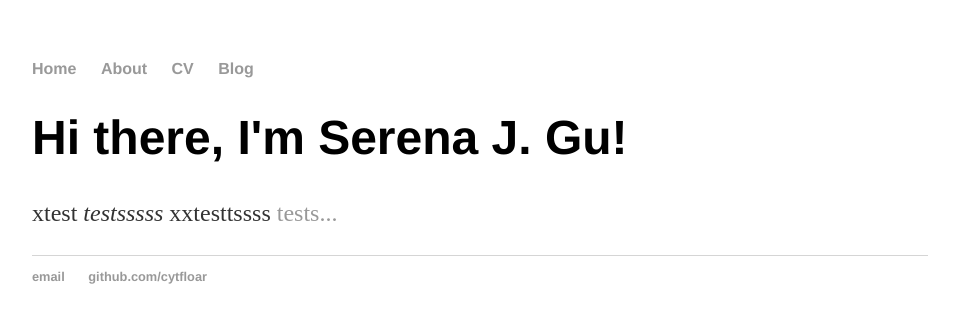
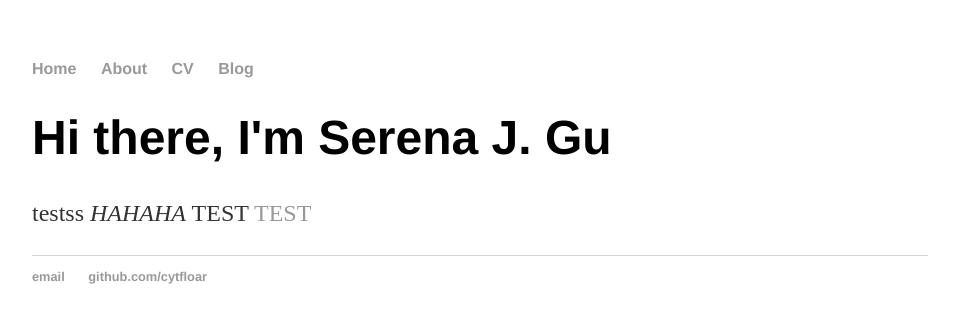
Before and after one commit to cytfloar/serenajgu.github.io, a Jekyll site: the page built from index.html, in a window 1280 px wide. Shown: the top 323 px of the page, without its empty margins (160-1119 px from the left). Built offline with Jekyll 4.4.1, drawn with Linux system fonts in a browser that asks for light colours.

Commit message:
Update index.html

```diff
--- a/index.html
+++ b/index.html
@@ -1,30 +1,8 @@
-<!DOCTYPE html>
-<html>
-	<head>
-		<title>Serena J. Gu</title>
-		<!-- link to main stylesheet -->
-		<link rel="stylesheet" type="text/css" href="/css/main.css">
-	</head>
-	<body>
-		<nav>
-    		<ul>
-        		<li><a href="/">Home</a></li>
-	        	<li><a href="/about">About</a></li>
-        		<li><a href="/cv">CV</a></li>
-        		<li><a href="/blog">Blog</a></li>
-    		</ul>
-		</nav>
-		<div class="container">
-    		<div class="blurb">
-        		<h1>Hi there, I'm Serena J. Gu!</h1>
-				<p>xtest <em> testsssss </em> xxtesttssss <a href="/about">tests...</a></p>
-    		</div><!-- /.blurb -->
-		</div><!-- /.container -->
-		<footer>
-    		<ul>
-        		<li><a href="mailto:serenajgu@gmail.com">email</a></li>
-        		<li><a href="https://github.com/cytfloar">github.com/cytfloar</a></li>
-			</ul>
-		</footer>
-	</body>
-</html>
+---
+layout: default
+title: Serena J. Gu
+---
+<div class="blurb">
+	<h1>Hi there, I'm Serena J. Gu</h1>
+	<p>testss <em>HAHAHA </em> TEST <a href="/about">TEST  </a></p>
+</div><!-- /.blurb -->
```
